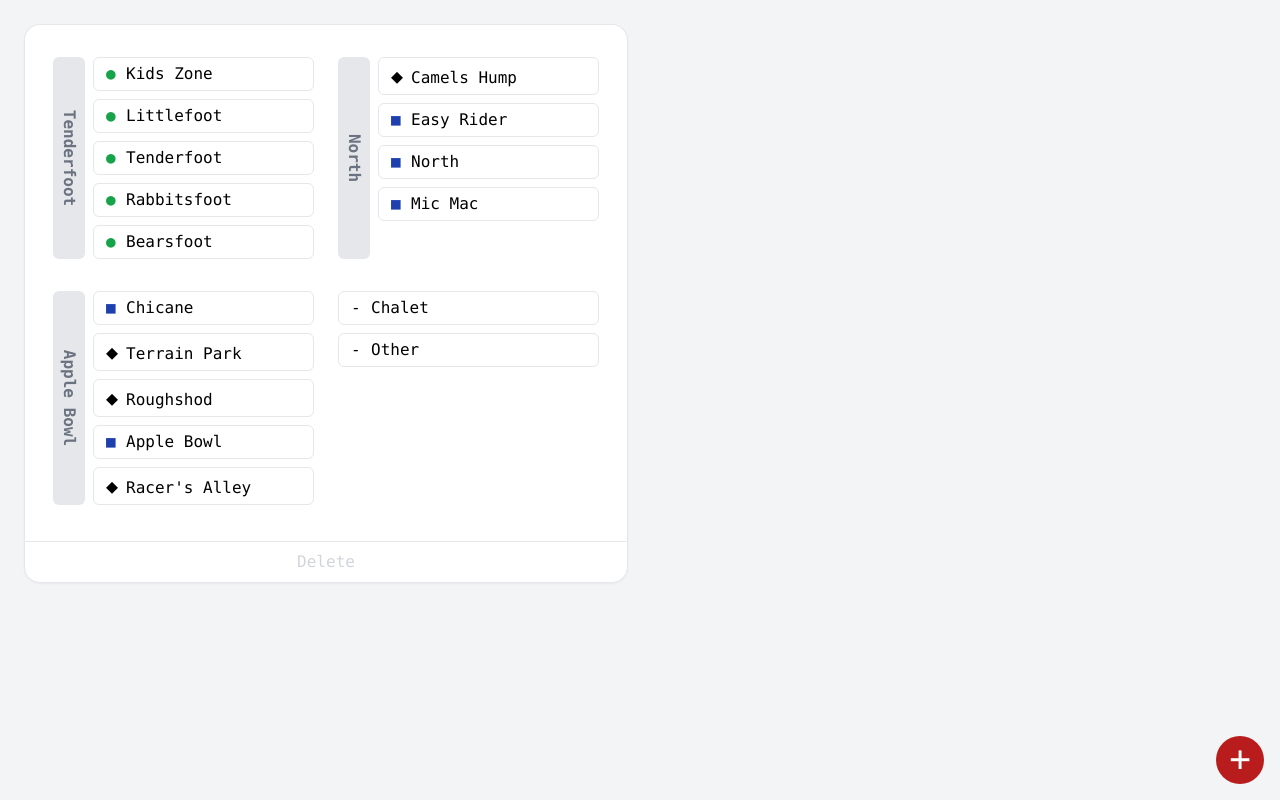
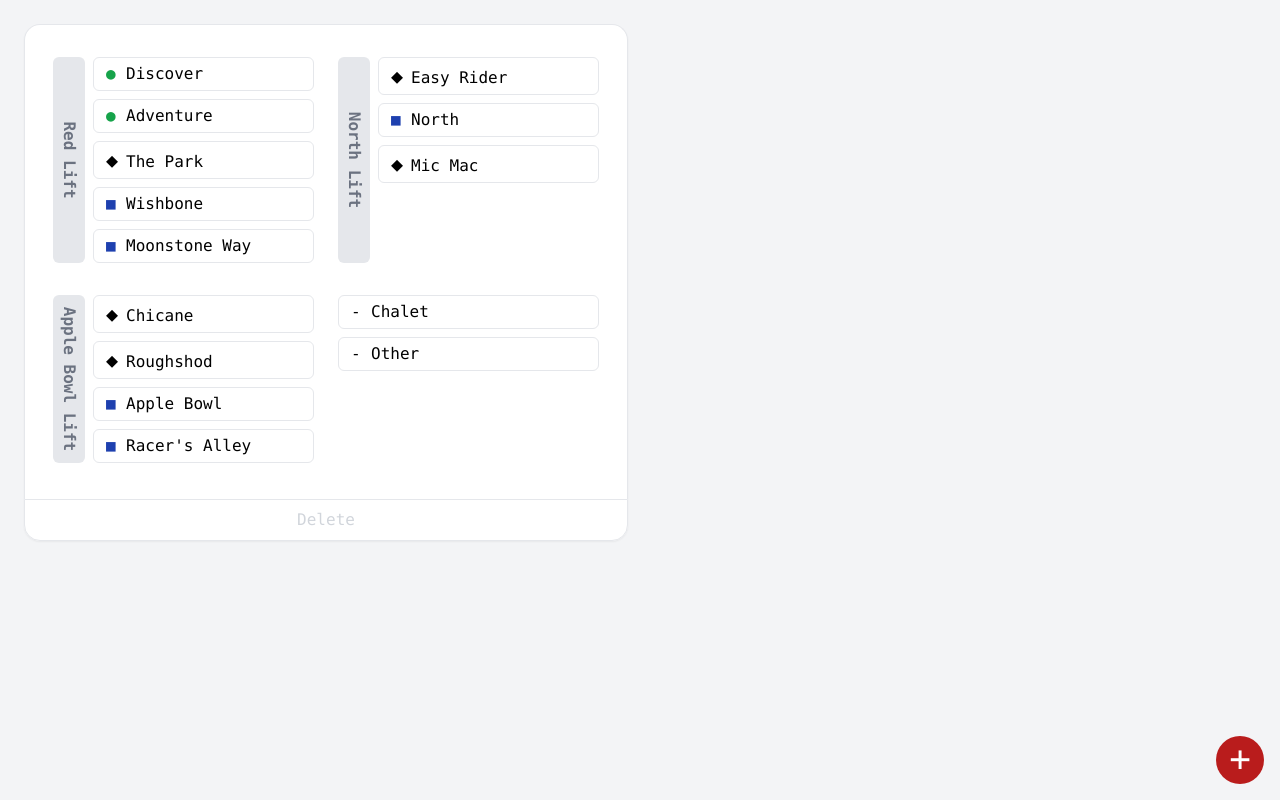
Before and after one commit to bryonhummel/code3, a React (Vite) app: page / in a window 1280 px wide. Both pictures are taken after a click on the picture 639 px from the left and 336 px from the top of the page. Built offline with nearby package versions, Linux system fonts and the light colour scheme.

Commit message:
Update with new life and run names

```diff
--- a/src/components/Code3.jsx
+++ b/src/components/Code3.jsx
@@ -53,37 +53,35 @@ function TimelineToolbar(props) {
         <div className='p-7 grid sm:grid-cols-2 gap-6'>
             <div className='flex'>
                 <div className='w-8 flex items-center justify-center bg-gray-200 font-bold text-gray-500 mr-2 my-1 rounded-md'>
-                    <span className='rotate-90'>Tenderfoot</span>
+                    <span className='rotate-90'>Red&nbsp;Lift</span>
                 </div>
                 <ul className="text-left flex-1 flex-col">
-                    <li><RunButton onClick={props.handleRunClick} difficulty="green" name="Kids Zone"/></li>
-                    <li><RunButton onClick={props.handleRunClick} difficulty="green" name="Littlefoot"/></li>
-                    <li><RunButton onClick={props.handleRunClick} difficulty="green" name="Tenderfoot"/></li>
-                    <li><RunButton onClick={props.handleRunClick} difficulty="green" name="Rabbitsfoot"/></li>
-                    <li><RunButton onClick={props.handleRunClick} difficulty="green" name="Bearsfoot"/></li>
+                    <li><RunButton onClick={props.handleRunClick} difficulty="green" name="Discover"/></li>
+                    <li><RunButton onClick={props.handleRunClick} difficulty="green" name="Adventure"/></li>
+                    <li><RunButton onClick={props.handleRunClick} difficulty="black" name="The Park"/></li>
+                    <li><RunButton onClick={props.handleRunClick} difficulty="blue" name="Wishbone"/></li>
+                    <li><RunButton onClick={props.handleRunClick} difficulty="blue" name="Moonstone Way"/></li>
                 </ul>
             </div>
             <div className='flex'>
                 <div className='w-8 flex items-center justify-center bg-gray-200 font-bold text-gray-500 mr-2 my-1 rounded-md'>
-                    <span className='rotate-90'>North</span>
+                    <span className='rotate-90'>North&nbsp;Lift</span>
                 </div>
                 <ul className="text-left flex-1 flex-col">
-                    <li><RunButton onClick={props.handleRunClick} difficulty="black" name="Camels Hump"/></li>
-                    <li><RunButton onClick={props.handleRunClick} difficulty="blue" name="Easy Rider"/></li>
+                    <li><RunButton onClick={props.handleRunClick} difficulty="black" name="Easy Rider"/></li>
                     <li><RunButton onClick={props.handleRunClick} difficulty="blue" name="North"/></li>
-                    <li><RunButton onClick={props.handleRunClick} difficulty="blue" name="Mic Mac"/></li>
+                    <li><RunButton onClick={props.handleRunClick} difficulty="black" name="Mic Mac"/></li>
                 </ul>
             </div>
             <div className='flex'>
                 <div className='w-8 flex items-center justify-center bg-gray-200 font-bold text-gray-500 mr-2 my-1 rounded-md'>
-                    <span className='rotate-90'>Apple&nbsp;Bowl</span>
+                    <span className='rotate-90'>Apple&nbsp;Bowl&nbsp;Lift</span>
                 </div>
                 <ul className="text-left flex-1 flex-col">
-                    <li><RunButton onClick={props.handleRunClick} difficulty="blue" name="Chicane"/></li>
-                    <li><RunButton onClick={props.handleRunClick} difficulty="black" name="Terrain Park"/></li>
+                    <li><RunButton onClick={props.handleRunClick} difficulty="black" name="Chicane"/></li>
                     <li><RunButton onClick={props.handleRunClick} difficulty="black" name="Roughshod"/></li>
                     <li><RunButton onClick={props.handleRunClick} difficulty="blue" name="Apple Bowl"/></li>
-                    <li><RunButton onClick={props.handleRunClick} difficulty="black" name="Racer's Alley"/></li>
+                    <li><RunButton onClick={props.handleRunClick} difficulty="blue" name="Racer's Alley"/></li>
                 </ul>
             </div>
             <div className=''>
```
